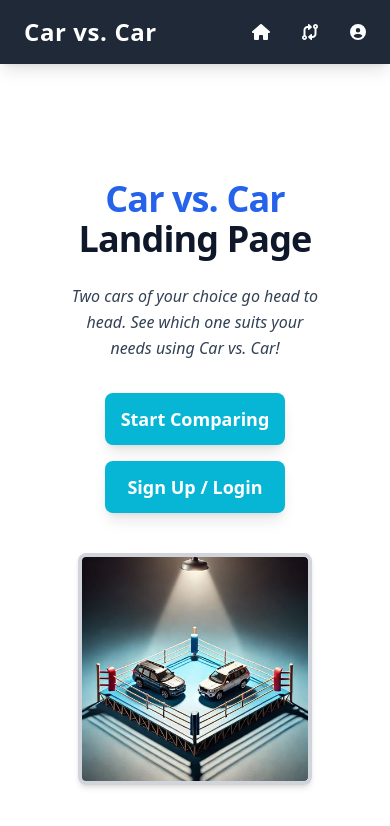
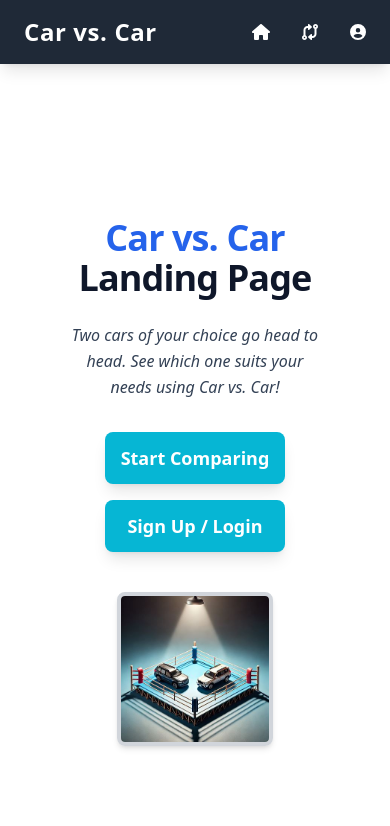
Before and after one commit to alramirez729/CarVsCar, a React (Create React App) app in the folder frontend/: page / in a window 390 px wide. Shown: the top 826 px of the page. Built offline with nearby package versions, Linux system fonts and the light colour scheme.

Commit message:
Shrunk image on homepage

```diff
--- a/frontend/src/pages/homepage.js
+++ b/frontend/src/pages/homepage.js
@@ -40,7 +40,7 @@ function Homepage() {
       <img
         src={homePageIcon}
         alt="CarVsCar"
-        className="my-10 max-w-[60vw] md:max-w-[50vw] lg:max-w-[60vw] mb-8 border-4 border-gray-300 rounded-lg shadow-md hover:shadow-lg transition-shadow duration-300"
+        className="my-10 max-w-[40vw] md:max-w-[30vw] lg:max-w-[60vw] mb-8 border-4 border-gray-300 rounded-lg shadow-md hover:shadow-lg transition-shadow duration-300"
       />
 
 
```
